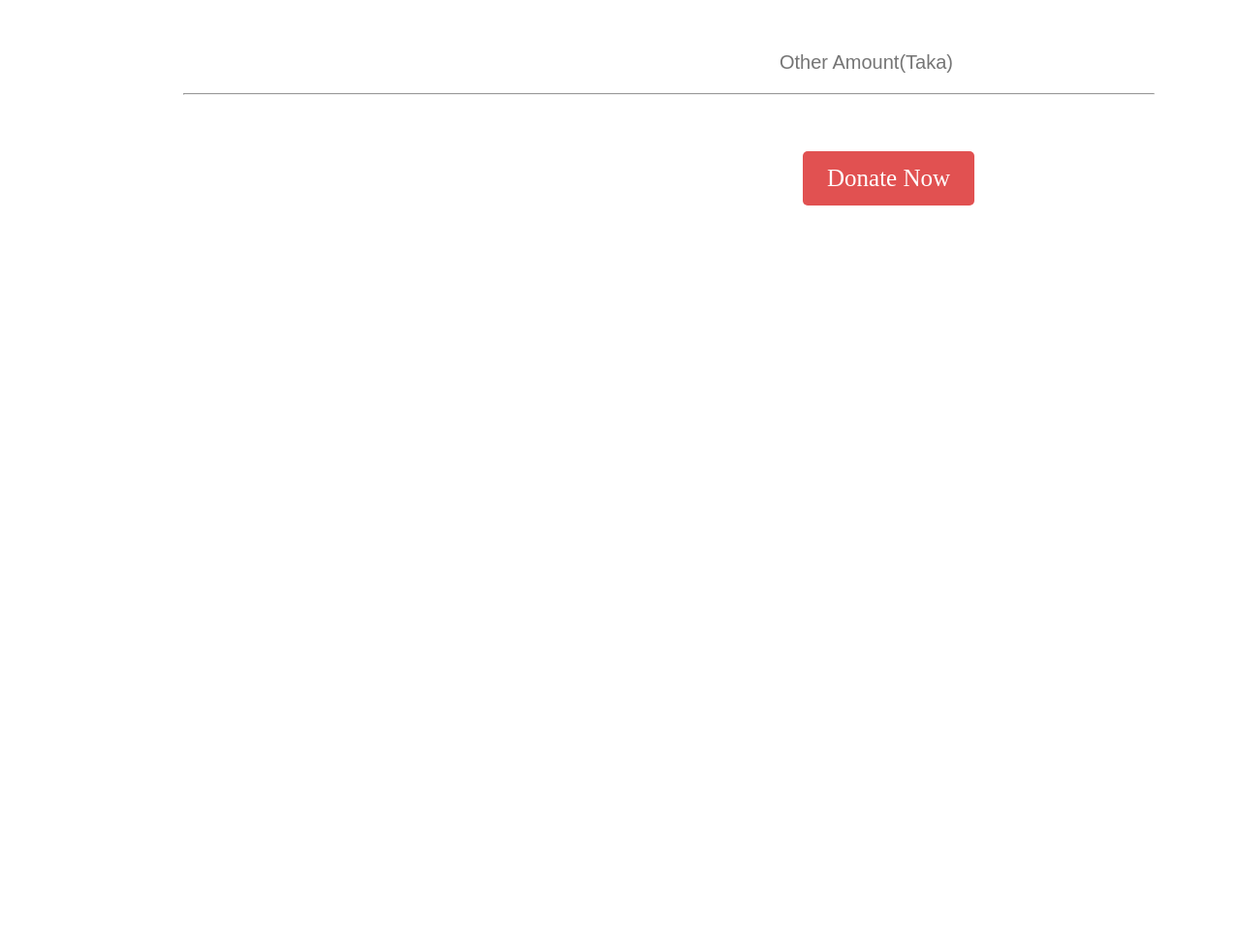
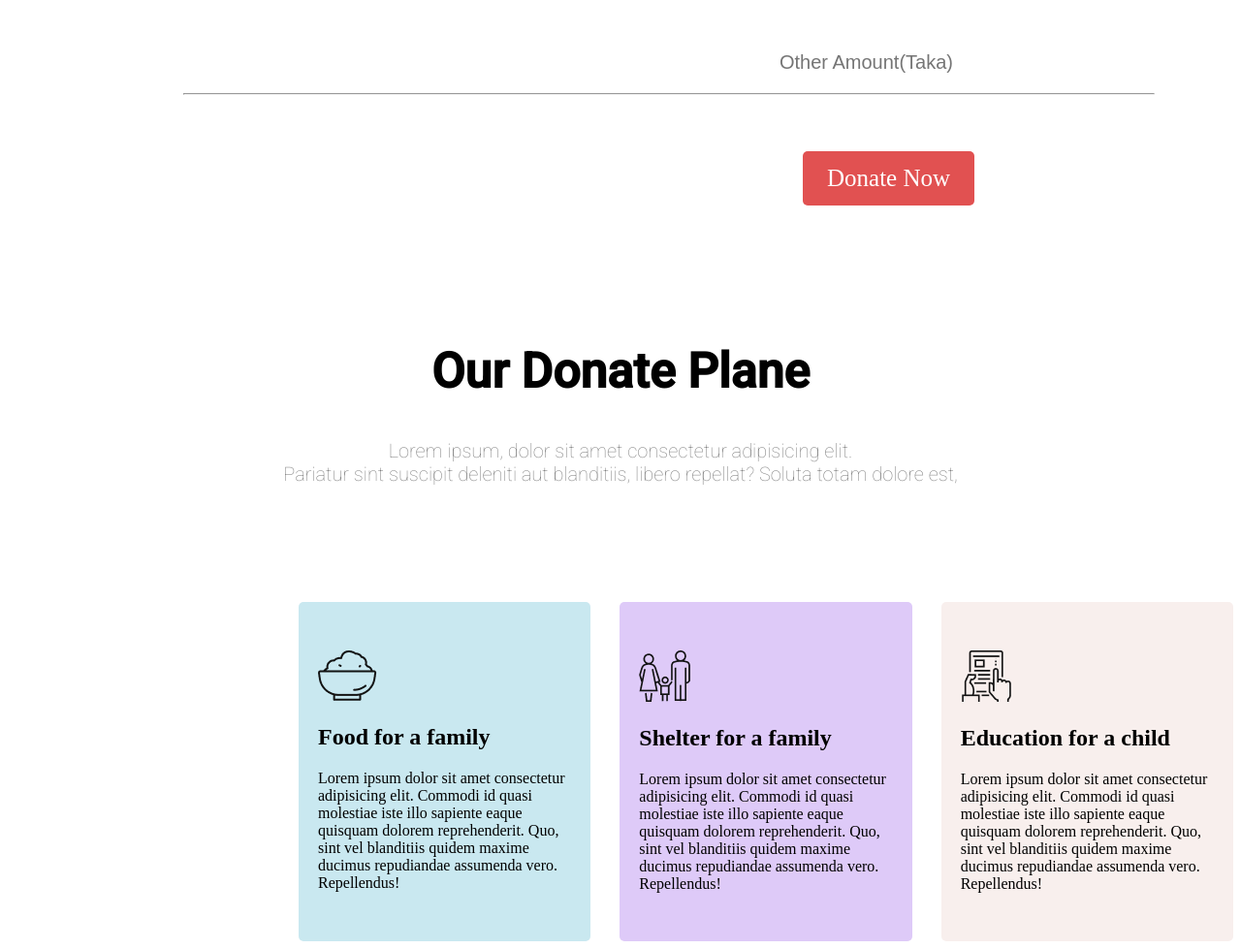
Before and after one commit to nazmu957/donate-today, a plain HTML site: page index.html in a window 1280 px wide. Shown: the part 1531-2510 px from the top of the page at 97% size. Before the commit the page ends 1751 px from the top, so only its background shows below. Drawn offline with Linux system fonts and the light colour scheme; a web font is replaced by a local one.

Commit message:
donate plan complte

```diff
--- a/index.html
+++ b/index.html
@@ -72,5 +72,36 @@
            <a href="">Donate Now</a>
       </div>
     </section>
+
+    <!-- donate plane -->
+    <section class="donate-plane">
+          <div class="donate-headline">
+               <h1>Our Donate Plane</h1>
+               <p>Lorem ipsum, dolor sit amet consectetur adipisicing elit. <br> Pariatur sint suscipit deleniti aut blanditiis, libero repellat? Soluta totam dolore est, </p>
+          </div>
+          <div class="donate-chart">
+               <div class="plan-box">
+                    <img src="images/food.png" alt="">
+                    <div class="plane-detail">
+                      <h1>Food for a family</h1>
+                    <p>Lorem ipsum dolor sit amet consectetur adipisicing elit. Commodi id quasi molestiae iste illo sapiente eaque quisquam dolorem reprehenderit. Quo, sint vel blanditiis quidem maxime ducimus repudiandae assumenda vero. Repellendus!</p>
+                    </div>
+               </div>
+               <div class="plan-box-2">
+                    <img src="images/shelter.png" alt="">
+                    <div class="plane-detail">
+                      <h1>Shelter for a family</h1>
+                    <p>Lorem ipsum dolor sit amet consectetur adipisicing elit. Commodi id quasi molestiae iste illo sapiente eaque quisquam dolorem reprehenderit. Quo, sint vel blanditiis quidem maxime ducimus repudiandae assumenda vero. Repellendus!</p>
+                    </div>
+               </div>
+               <div class="plan-box-3">
+                    <img src="images/Frame-1.png" alt="">
+                    <div class="plane-detail">
+                      <h1>Education for a child</h1>
+                    <p>Lorem ipsum dolor sit amet consectetur adipisicing elit. Commodi id quasi molestiae iste illo sapiente eaque quisquam dolorem reprehenderit. Quo, sint vel blanditiis quidem maxime ducimus repudiandae assumenda vero. Repellendus!</p>
+                    </div>
+               </div>
+          </div>
+    </section>
   </body>
 </html>
--- a/style.css
+++ b/style.css
@@ -110,3 +110,59 @@
 
   font-size: 25px;
 }
+.donate-plane .donate-headline{
+     font-family: 'Gentium Book Plus', serif;
+    font-family: 'Roboto', sans-serif;
+    text-align: center;
+    padding: 100px;
+}
+.donate-plane .donate-headline h1{
+     font-size: 50px;
+}
+.donate-plane .donate-headline p{
+     font-size: 20px;
+    color: grey;
+    font-weight: 100;
+}
+.plan-box{
+    width: 350px;
+    height: 350px;
+    background-color: #c9e8f0;
+    border-radius: 5px;
+    margin-left: 30px;
+}
+.plan-box img{
+    padding-top: 50px;
+    padding-left: 20px;
+}
+.plane-detail{
+    padding-left: 20px;
+    padding-right: 20px;
+}
+.donate-chart{
+    display: flex;
+    margin-left: 270px;
+
+}
+.plan-box-2{
+    width: 350px;
+    height: 350px;
+    background-color: #decaf8;
+    border-radius: 5px;
+    margin-left: 30px;
+}
+.plan-box-2 img{
+     padding-top: 50px;
+    padding-left: 20px;
+}
+.plan-box-3{
+     width: 350px;
+    height: 350px;
+    background-color: #f8efed;
+    border-radius: 5px;
+    margin-left: 30px;
+}
+.plan-box-3 img{
+     padding-top: 50px;
+    padding-left: 20px;
+}
```
Also changed, not shown: images/Frame-1.png (added), images/food.png (added), images/shelter.png (added), 1 other file.
